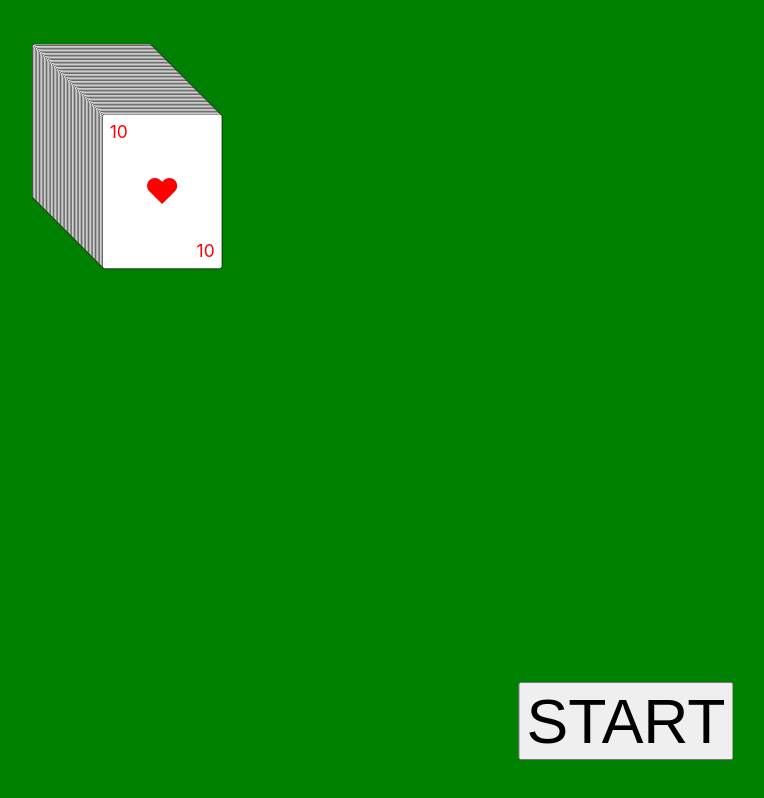
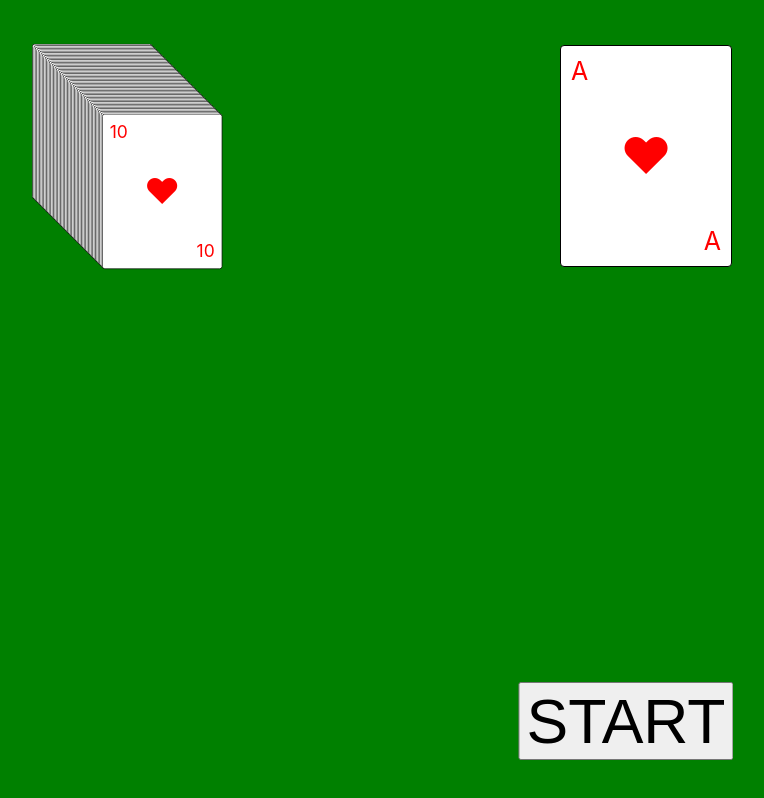
Before and after one commit to OlegFirst/CardGame, a React (Create React App) app: page / in a window 1280 px wide. Shown: the whole page, without its empty margins (14-778 px from the left). Built offline with nearby package versions, Linux system fonts and the light colour scheme.

Commit message:
I,plement In play

```diff
--- a/src/components/InPlay/InPlay.tsx
+++ b/src/components/InPlay/InPlay.tsx
@@ -1,16 +1,42 @@
 import Card from '../_commonComponents/Card/Card';
+import Cards from '../Cards/Cards';
+
+import {
+	CardInterface
+} from '../../constants/settings';
 
 interface InPlayProps {
-	inPlayCards: Object
+	inPlayCards: {
+		firstIndex: number,
+		lastIndex: number
+	},
+	cardList: CardInterface[]
 };
 
-const InPlay = ({ inPlayCards }: InPlayProps) => {
+const InPlay = ({ cardList, inPlayCards }: InPlayProps) => {
 	console.log(inPlayCards)
 
 	return (
 		<section className="in-play">
 			<ul className="in-play__items">
+				{ cardList.map((item: CardInterface, index: number) => {
+					const { suit, name } = item;
+					const key = suit + index;
+					const isHide = index > inPlayCards.firstIndex || index < inPlayCards.lastIndex
 
+					return (
+						<li
+							className="in-play__item"
+							key={key}
+						>
+							<Card
+								suit={suit}
+								name={name}
+								isHide={isHide}
+							/>
+						</li>
+					)
+				}) }
 			</ul>
 		</section>
 	);
--- /dev/null
+++ b/src/components/InPlay/_in-play.scss
@@ -0,0 +1,8 @@
+.in-play {
+	color: red;
+
+	&__items {
+		@include flex();
+		list-style-type: none;
+	}
+}
--- a/src/components/MainPage/MainPage.tsx
+++ b/src/components/MainPage/MainPage.tsx
@@ -6,37 +6,37 @@ import Button from '../Button/Button';
 
 import { getCards } from '../../constants/preparation';
 const cardList = getCards();
-let currentCardIndex = cardList.length;
 
 const MainPage = () => {
 	const [removedCards, setRemovedCards] = useState({});
+	const [currentIndex, setCurrentIndex] = useState(cardList.length);
 	const [inPlayCards, setInPlayCards] = useState({
 		firstIndex: 0,
 		lastIndex: 0
 	});
 
-	const clickHandler = () => {
-		if (currentCardIndex < 0) {
+	const clickHandler = (limit: number) => {
+		if (currentIndex < 0) {
 			return;
 		}
 
-		console.log(currentCardIndex)
-		const index = currentCardIndex;
+		const removedIndexes = Array(limit).fill(currentIndex).map((defaultIndex, index) => defaultIndex + index);
+		const removedCards = removedIndexes.reduce((result, removedIndex) => ({
+			...result,
+			[removedIndex]: true
+		}), {});
 
 		setRemovedCards(prev => ({
 			...prev,
-			[index]: true,
-			[index + 1]: true,
-			[index + 2]: true,
-			[index + 3]: true
+			...removedCards
 		}));
 
 		setInPlayCards({
-			firstIndex: currentCardIndex,
-			lastIndex: currentCardIndex - 4
+			firstIndex: currentIndex,
+			lastIndex: currentIndex - limit
 		});
 
-		currentCardIndex -= 4;
+		setCurrentIndex((prev: number) => prev - limit);
 	};
 
 	const cardClickHandler = (index: number) => {
@@ -55,11 +55,12 @@ const MainPage = () => {
 			/>
 
 			<InPlay
+				cardList={cardList}
 				inPlayCards={inPlayCards}
 			/>
 
 			<Button
-				click={clickHandler}
+				click={() => clickHandler(3)}
 			/>
 		</section>
 	);
--- a/src/scss/index.scss
+++ b/src/scss/index.scss
@@ -7,3 +7,4 @@
 @import '../components/MainPage/_main-page.scss';
 @import '../components/Deck/_deck.scss';
 @import '../components/Button/_button.scss';
+@import '../components/InPlay/_in-play.scss';
```
